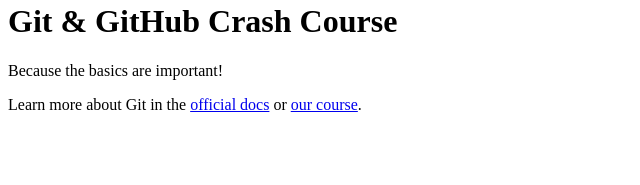
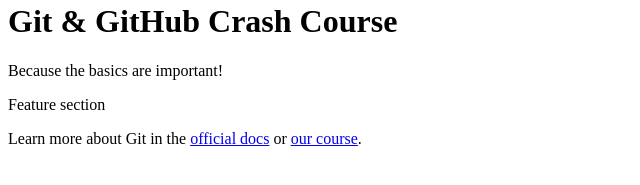
Before and after one commit to iitheorepo/github-crash-course, a plain HTML site: page index.html in a window 1280 px wide. Shown: the part 483-668 px from the top of the page, without its empty margins (0-640 px from the left). Drawn offline with Linux system fonts and the light colour scheme.

Commit message:
updated feature section

```diff
--- a/index.html
+++ b/index.html
@@ -15,6 +15,7 @@
     </header>
     <main>
       <p>Because the basics are important!</p>
+      <p>Feature section</p>
       <p>
         Learn more about Git in the
         <a href="https://git-scm.com/book/en/v2">official docs</a> or
```
